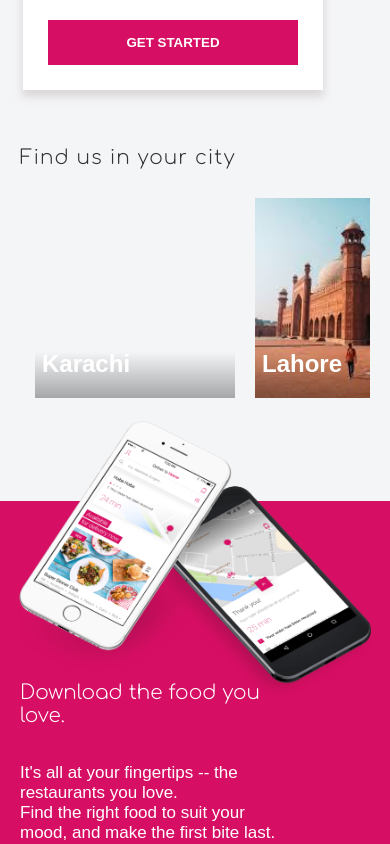
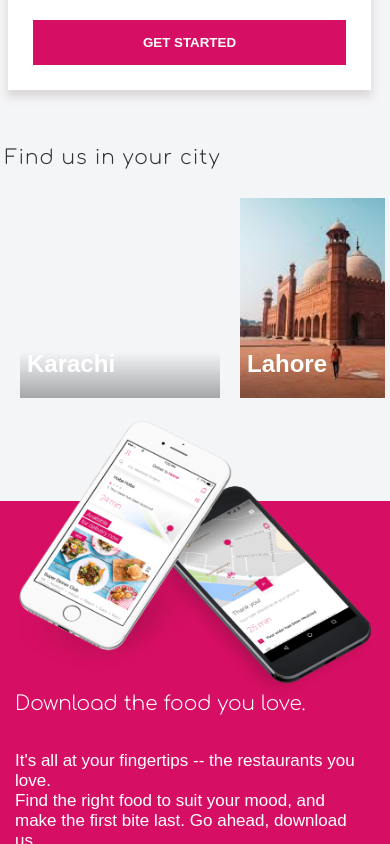
Before and after one commit to AdibaAbid/foodpanda, a plain HTML site: page index.html in a window 390 px wide. Shown: the part 1156-2000 px from the top of the page. Drawn offline with Linux system fonts and the light colour scheme.

Commit message:
Add files via upload

```diff
--- a/style.css
+++ b/style.css
@@ -670,8 +670,10 @@ li :hover,
 
 @media (max-width:480px) {
     .container {
-        margin-left: 20px;
-        margin-right: 20px;
+        /* margin-left: 20px;
+        margin-right: 20px; */
+        margin-left: 5px;
+        margin-right: 5px;
     }
     h1 {
         font-size: 1.3em;
@@ -684,25 +686,36 @@ li :hover,
         margin-bottom: 30px;
         font-size: 1.3em;
     }
+    .download-container {
+        /* padding: 155px 90px 35px 70px;
+        width: 64%; */
+        padding-left: 80px;
+        padding-top: 166px;
+        padding-bottom: 20px;
+        padding-right: 0px;
+    }
+}
+
 #store {
     width: 100%;
     margin-right: 4px;
 }
+
 #white-block {
     align-items: center;
-        width: 60%;
+    width: 70%;
     display: block;
     bottom: -200px;
     margin-left: 25px;
 }
-    .download-container {
-        padding: 155px 90px 35px 70px;
-        width: 64%;
-    }
+
 .app-store {
     display: flex;
 }
+
 #instruction {
     padding-top: 40px;
 }
+
+
 }
```
Lines whose indentation alone changed are shown as unchanged.
